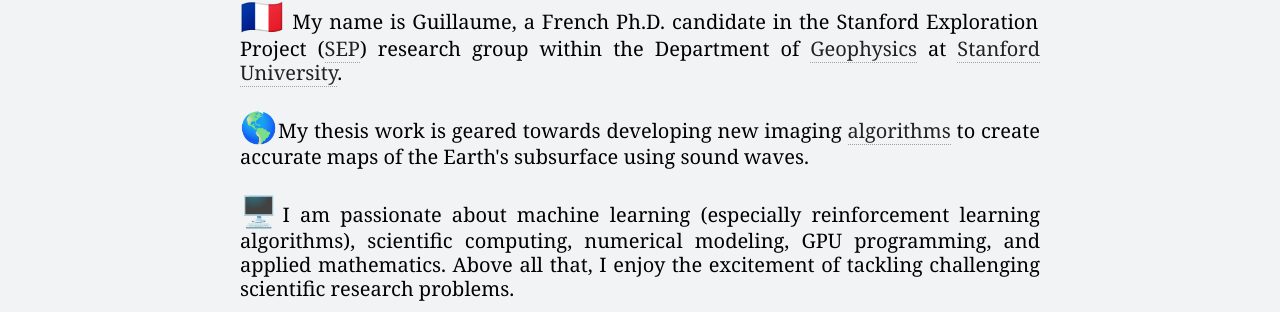
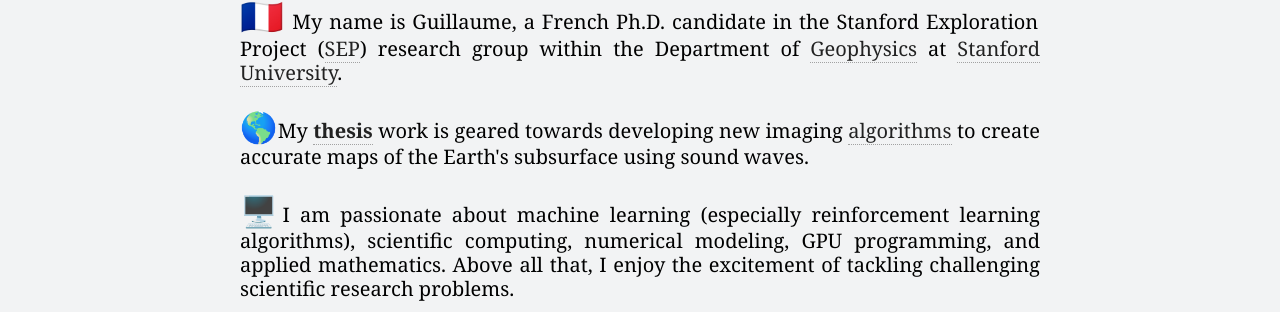
Before and after one commit to gbarnier/gbarnier.github.io, a Jekyll site: the page built from index.md, in a window 1280 px wide. Shown: the part 743-1055 px from the top of the page. Built offline with Jekyll 4.4.1, drawn with Linux system fonts in a browser that asks for light colours.

Commit message:
Update index.md

```diff
--- a/index.md
+++ b/index.md
@@ -68,7 +68,7 @@
     <p class="title-display">Welcome!</p>
     <p class="p-display">
     <span style="font-size: 35px">🇫🇷</span> My name is Guillaume, a French Ph.D. candidate in the Stanford Exploration Project (<a href="/sep">SEP</a>) research group within the Department of <a href="https://earth.stanford.edu/geophysics" target="_blank">Geophysics</a> at <a href="https://www.stanford.edu" target="_blank">Stanford University</a>. <br/><br/>
-    <span style="font-size: 30px">🌎</span>My thesis work is geared towards developing new imaging <a href="/geophysics">algorithms</a> to create accurate maps of the Earth's subsurface using sound waves.<br/><br/>
+    <span style="font-size: 30px">🌎</span>My <a href="/fwime"><b>thesis</b></a> work is geared towards developing new imaging <a href="/geophysics">algorithms</a> to create accurate maps of the Earth's subsurface using sound waves.<br/><br/>
     <span style="font-size: 30px">🖥️</span>I am passionate about machine learning (especially reinforcement learning algorithms), scientific computing, numerical modeling, GPU programming, and applied mathematics. Above all that, I enjoy the excitement of tackling challenging scientific research problems. <br/><br/>
     <span style="font-size: 30px">📄</span> Check out my <a href="/ml_projects"><b>Machine Learning</b></a> and <a href="/geophysics"><b>Geophysics</b></a> pages to learn more about my work!<br/><br/>
     <span style="font-size: 30px">🏞</span> Can you guess in which US National Park the above picture was taken? (hint: <a href="https://www.nps.gov/zion/index.htm" target="_blank">🗺️</a>)
```
